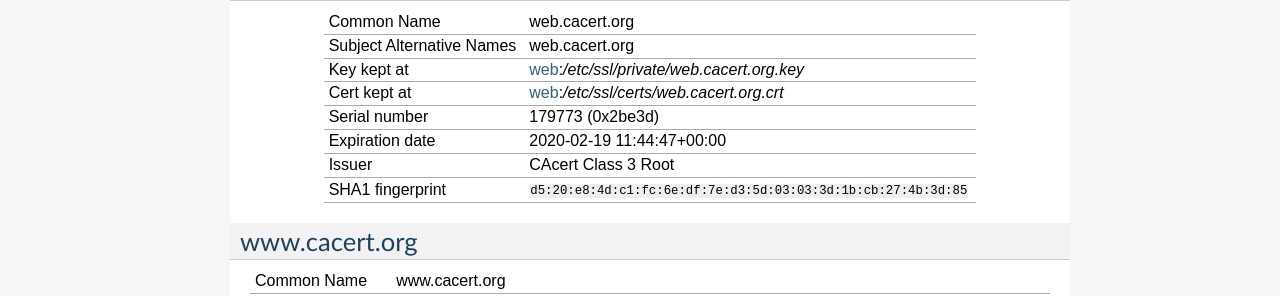
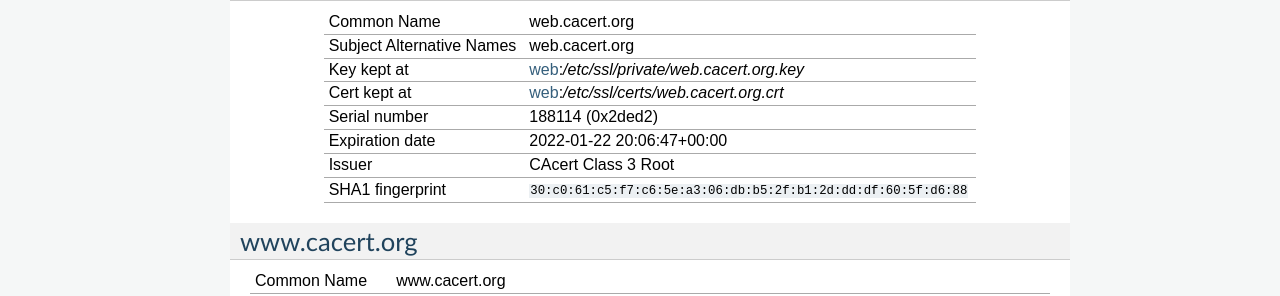
Before and after one commit to CAcertOrg/cacert-infradocs, a Sphinx documentation site: the page built from docs/certlist.rst, in a window 1280 px wide and 900 px high, scrolled down 8838 px. Shown: the part 294-590 px from the top of the window. Built offline with Sphinx 7.4.7, drawn with Linux system fonts in a browser that asks for light colours; pages that are not in the unit, such as notebooks, are missing from menus.

Commit message:
Renew certificate for web.cacert.org

```diff
--- a/docs/systems/web.rst
+++ b/docs/systems/web.rst
@@ -261,9 +261,9 @@
    :altnames:   DNS:web.cacert.org
    :certfile:   /etc/ssl/certs/web.cacert.org.crt
    :keyfile:    /etc/ssl/private/web.cacert.org.key
-   :serial:     02BE3D
-   :expiration: Feb 19 11:44:47 2020 GMT
-   :sha1fp:     D5:20:E8:4D:C1:FC:6E:DF:7E:D3:5D:03:03:3D:1B:CB:27:4B:3D:85
+   :serial:     02DED2
+   :expiration: Jan 22 20:06:47 2022 GMT
+   :sha1fp:     30:C0:61:C5:F7:C6:5E:A3:06:DB:B5:2F:B1:2D:DD:DF:60:5F:D6:88
    :issuer:     CAcert Class 3 Root
 
 * :file:`/usr/share/ca-certificates/CAcert/class3.crt` CAcert.org Class 3
```
